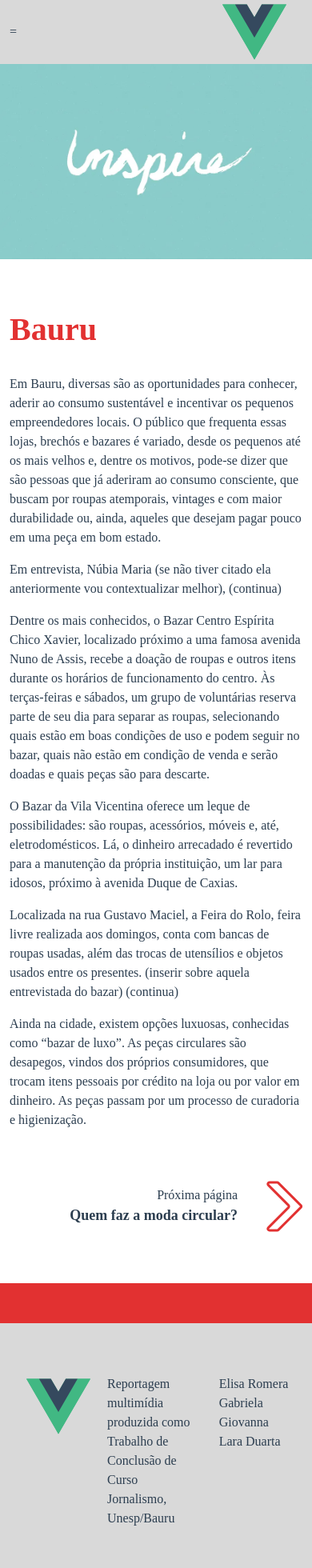
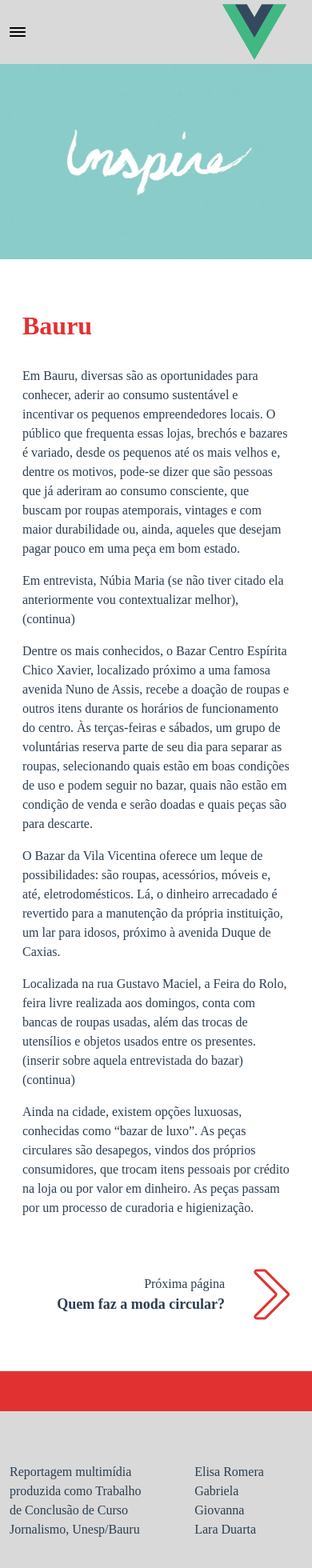
Before and after one commit to moda-circular-bauru/moda-circular-bauru, a Vue app: page /bauru in a window 390 px wide. Shown: the top 1960 px of the page at 80% size. Built offline with nearby package versions, Linux system fonts and the light colour scheme.

Commit message:
Feat/responsivity (#3)
* :lipstick: fix: spacing and header size

* :sparkles: feat: mobile menu

* :lipstick: fix: header and nextpage component responsivity

```diff
--- a/src/assets/global.css
+++ b/src/assets/global.css
@@ -106,7 +106,29 @@ p, span {
 }
 
 @media screen and (max-width: 1023px) {
+    section {
+        padding: 64px 32px;
+    }
+
     .only-desktop {
         display: none !important;
     }
 }
+
+@media screen and (max-width: 767px) {
+    section {
+        padding: 64px 16px;
+    }
+
+    h1 {
+        font-size: 32px;
+    }
+
+    h2 {
+        font-size: 28px;
+    }
+
+    h3 {
+        font-size: 24px;
+    }
+}
--- a/src/components/FooterComponent.vue
+++ b/src/components/FooterComponent.vue
@@ -3,11 +3,12 @@
         <div class="sub-footer"></div>
         <div class="container">
             <div class="footer">
-                <div class="footer__logo">
+                <!-- TODO: Validar com o grupo se seria válido ter a logo no footer -->
+                <!-- <div class="footer__logo">
                     <router-link to="/" class="logo">
                         <img class="logo" src="images/svg/vue-logo.svg" width="120" height="80" alt="Logo">
                     </router-link>
-                </div>
+                </div> -->
                 <div class="footer__text">
                     <p>Reportagem multimídia produzida como Trabalho de Conclusão de Curso</p>
                     <p>Jornalismo, Unesp/Bauru</p>
@@ -47,7 +48,8 @@
 
     .footer {
         display: grid;
-        grid-template-columns: repeat(3, 1fr);
+        /* grid-template-columns: repeat(3, 1fr); */
+        grid-template-columns: repeat(2, 1fr);
         justify-items: center;
         padding: 64px 0;
     }
--- a/src/components/HeaderMenu.vue
+++ b/src/components/HeaderMenu.vue
@@ -2,7 +2,10 @@
     <header id="header">
         <div class="main-header container">
             <div class="main-header__mobile only-mobile">
-                <span>=</span>
+                <button class="mobile-menu-btn" @click="toggleMenu">
+                    <img src="images/svg/hamburgerMenu.svg" alt="Menu Mobile" width="20" height="20" v-if="!menuOpen"/>
+                    <img src="images/svg/closeMenu.svg" alt="Menu Mobile" width="20" height="20" v-else/>
+                </button>
             </div>
             <div class="main-header__logo">
                 <router-link to="/" class="logo">
@@ -20,12 +23,28 @@
             </nav>
         </div>
     </header>
+    <MobileMenu :isOpen="menuOpen" @close-menu="toggleMenu" />
 </template>
 
 <script>
+    import MobileMenu from './MobileMenu.vue';
+
     export default {
-        name: 'HeaderMenu',
-    }
+    name: 'HeaderMenu',
+        data() {
+            return {
+                menuOpen: false, // Controle para abrir ou fechar o menu mobile
+            };
+        },
+        components: {
+            MobileMenu
+        },
+        methods: {
+            toggleMenu() {
+                this.menuOpen = !this.menuOpen; // Alterna entre aberto e fechado
+            }
+        }
+    };
 </script>
 
 <style scoped>
@@ -88,7 +107,7 @@
         }
     }
 
-    @media screen and (max-width: 1024px) {
+    @media screen and (max-width: 1023px) {
         .main-header .main-header__navigation-list--item {
             padding: 8px 8px;
         }
--- /dev/null
+++ b/src/components/MobileMenu.vue
@@ -0,0 +1,80 @@
+<template>
+      <div class="mobile-menu" v-if="isOpen">
+        <ul class="mobile-menu__list">
+          <li class="mobile-menu__item">
+            <router-link @click="closeMenu" to="/">Home</router-link>
+          </li>
+          <li class="mobile-menu__item">
+            <router-link @click="closeMenu" to="/impacto-ambiental">Impacto Ambiental</router-link>
+          </li>
+          <li class="mobile-menu__item">
+            <router-link @click="closeMenu" to="/tipos-de-moda">Tipos de Moda</router-link>
+          </li>
+          <li class="mobile-menu__item">
+            <router-link @click="closeMenu" to="/bauru">Bauru</router-link>
+          </li>
+          <li class="mobile-menu__item">
+            <router-link @click="closeMenu" to="/sujeito">Sujeito</router-link>
+          </li>
+        </ul>
+      </div>
+  </template>
+
+  <script>
+  export default {
+    props: {
+      isOpen: {
+        type: Boolean,
+        required: true,
+      }
+    },
+    methods: {
+      closeMenu() {
+        this.$emit('close-menu'); // Emite um evento para o componente pai fechar o menu
+      }
+    }
+  };
+  </script>
+
+  <style scoped>
+  .mobile-menu {
+    background-color: #efefef;
+    width: 100%;
+    position: absolute;
+    padding: 20px;
+  }
+
+  .mobile-menu__list {
+    list-style: none;
+    padding: 0;
+    margin: 0;
+
+    display: flex;
+    flex-direction: column;
+    align-items: flex-start;
+  }
+
+  .mobile-menu__item {
+    margin-bottom: 20px;
+  }
+
+  .mobile-menu__item a {
+    text-decoration: none;
+    color: #333;
+    font-size: 18px;
+  }
+
+  /* Adicionando transição para o menu aparecer suavemente */
+  .slide-down-enter-active, .slide-down-leave-active {
+    transition: max-height 0.3s ease;
+  }
+
+  .slide-down-enter, .slide-down-leave-to {
+    max-height: 0;
+    overflow: hidden;
+  }
+
+  .slide-down-enter-to, .slide-down-leave {
+    max-height: 500px; /* Altura máxima do menu ao abrir */
+  }
+  </style>
--- a/src/components/NextPageComponent.vue
+++ b/src/components/NextPageComponent.vue
@@ -67,4 +67,16 @@
         font-size: 18px;
         font-weight: 700;
     }
+
+    @media screen and (max-width: 1023px) {
+        #next-page {
+            padding: 0 32px 64px 32px;
+        }
+    }
+
+    @media screen and (max-width: 767px) {
+        #next-page {
+            padding: 0 16px 64px 16px;
+        }
+    }
 </style>
--- a/vue.config.js
+++ b/vue.config.js
@@ -1,4 +1,4 @@
 const { defineConfig } = require('@vue/cli-service')
 module.exports = defineConfig({
-  transpileDependencies: true
+    transpileDependencies: true
 })
```
Also changed, not shown: public/images/svg/closeMenu.svg (added), public/images/svg/hamburgerMenu.svg (added).
